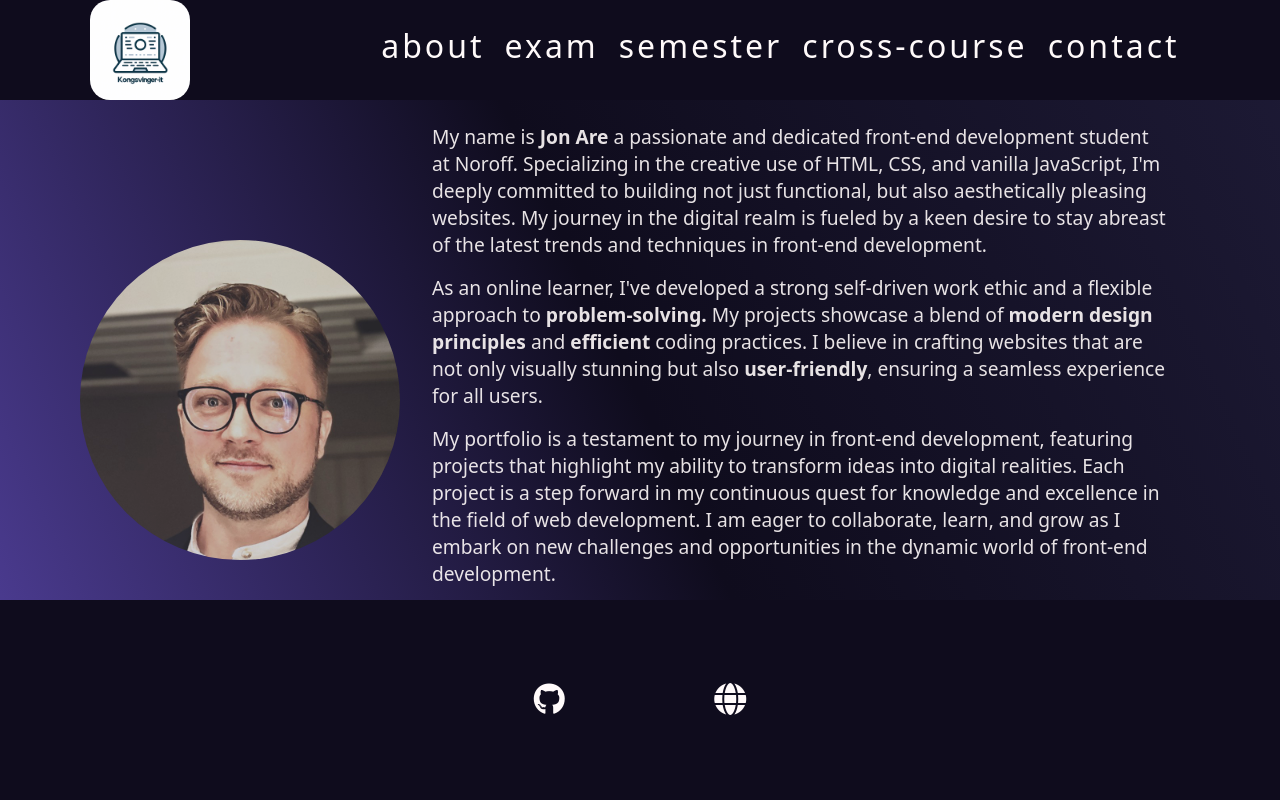
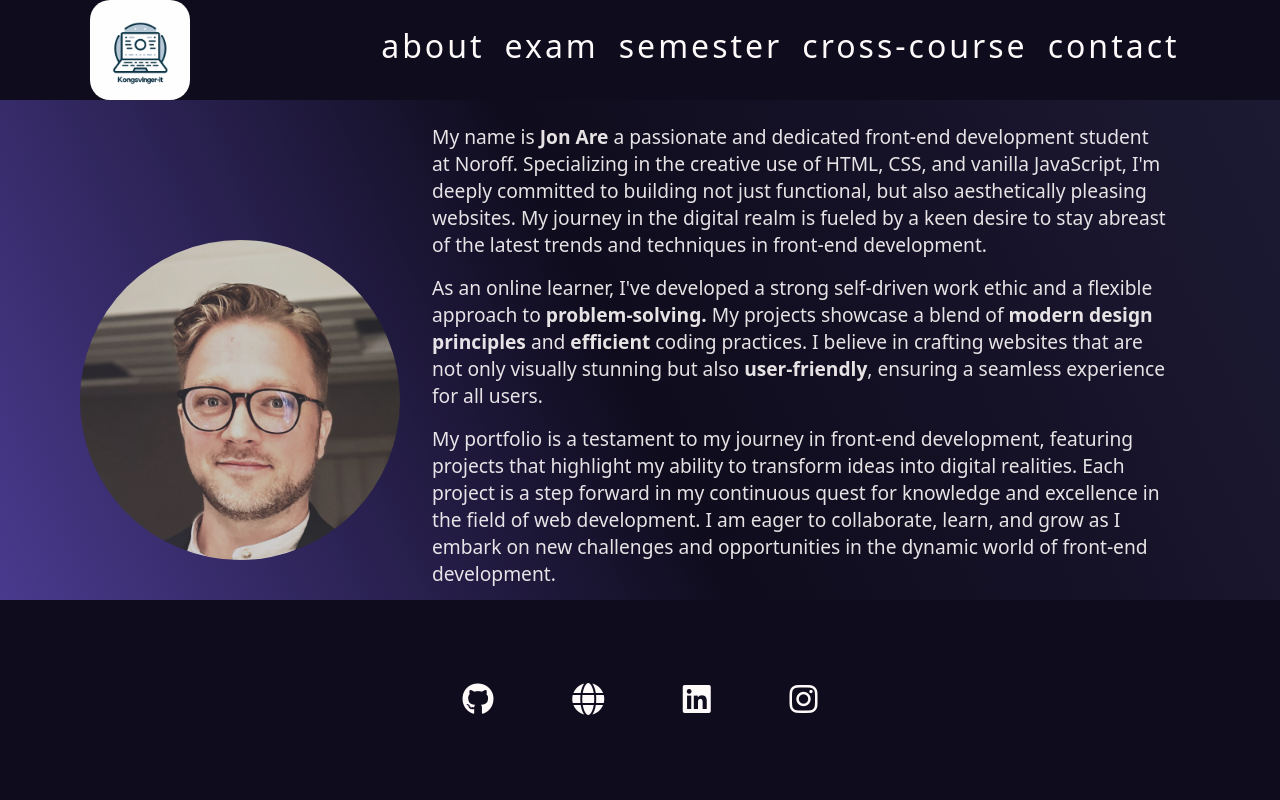
Before and after one commit to jonhavbra87/portfolio-1, a plain HTML site: page index.html in a window 1280 px wide. Shown: the top 800 px of the page. Drawn offline with Linux system fonts and the light colour scheme.

Commit message:
social footer

```diff
--- a/css/media.css
+++ b/css/media.css
@@ -40,11 +40,6 @@
     min-height: 100svh;
     height: auto;
   }
-
-  /* .profile-img-container {
-    width: 100%;
-    height: auto;
-  } */
 
   .header-logo img {
     height: 80px;
--- a/index.html
+++ b/index.html
@@ -311,7 +311,24 @@
             <i class="fa-solid fa-globe"></i>
           </a>
         </div>
+        <div>
+          <a
+            href="https://www.linkedin.com/in/jon-are-haver%C3%A5en-bratt%C3%A5s-5a3805262/?trk=people-guest_people_search-card&originalSubdomain=no"
+            aria-label="connect with me on linkedin"
+          >
+            <i class="fa-brands fa-linkedin"></i>
+          </a>
+        </div>
+        <div>
+          <a
+            href="https://www.instagram.com/jonareb87/?igsh=MTAwdDEzZHFwMWFjbQ%3D%3D&utm_source=qr"
+            aria-label="connect with me on Instagram"
+          >
+            <i class="fa-brands fa-instagram"></i>
+          </a>
+        </div>
       </div>
+      <!-- <p>Jon Are Haveråen-Brattås</p> -->
     </footer>
     <button id="backToTop" title="back to top">
       <i class="fa-solid fa-circle-arrow-up back-to-top"></i>
```
